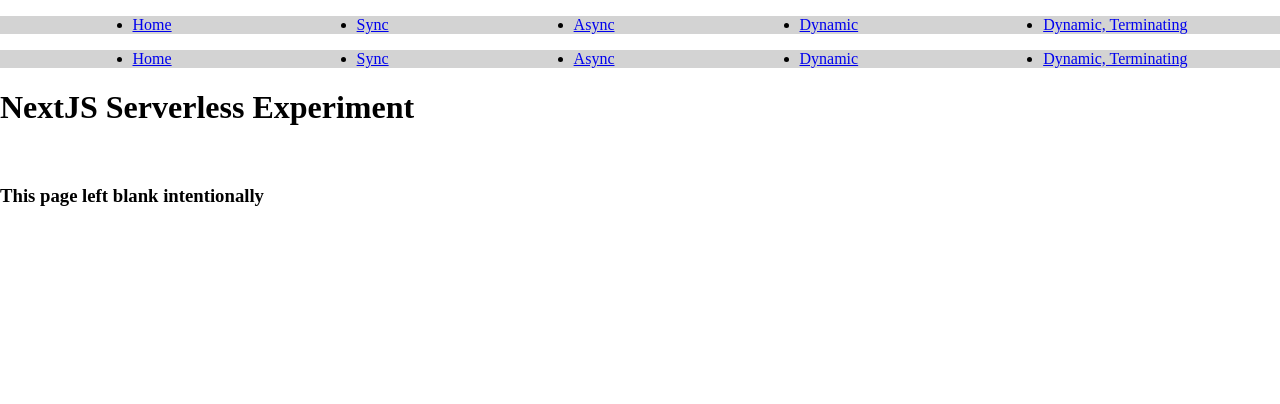
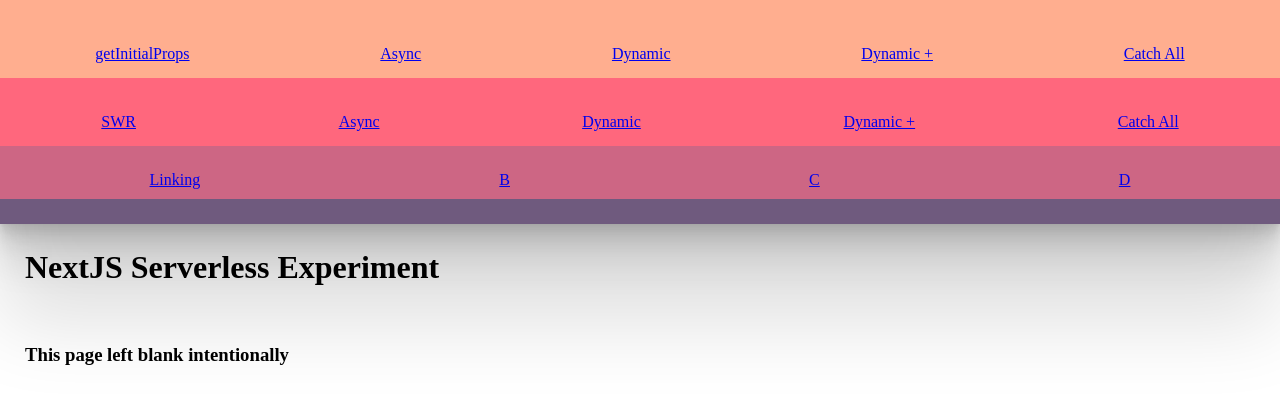
Before and after one commit to EricCatlin/next-lambda, a Next.js app: page / in a window 1280 px wide. Shown: the top 404 px of the page. Built offline with nearby package versions, Linux system fonts and the light colour scheme.

Commit message:
Update Nav and Layout

```diff
--- a/components/Layout.js
+++ b/components/Layout.js
@@ -1,10 +1,15 @@
 import { Nav } from "../components/Nav";
 const Layout = ({ children }) => {
   return (
-    <>
+    <div className="">
       <Nav></Nav>
-      {children}
-    </>
+      <div
+
+        style={{ margin: "25px" }}
+      >
+        {children}
+      </div>
+    </div>
   );
 };
 
--- a/components/Nav.js
+++ b/components/Nav.js
@@ -1,16 +1,14 @@
 import Link from "next/link";
 
 const Nav = () => (
-  <>
-    <ul style={{ flexBasis: 'row', display: 'flex', justifyContent: 'space-around', backgroundColor: 'lightgrey' }}>
-      <li>
-        <Link href="/">
-          <a>Home</a>
-        </Link>
-      </li>
+  <div className="elevated">
+    <div
+      className="row sunrise-1-background"
+      style={{ listStyle: "none", paddingBottom: "15px", paddingTop: "45px" }}
+    >
       <li>
         <Link href="/ui/rendered/sync">
-          <a>Sync</a>
+          <a>getInitialProps</a>
         </Link>
       </li>
       <li>
@@ -24,20 +22,23 @@ const Nav = () => (
         </Link>
       </li>
       <li>
-        <Link href="/ui/rendered/dynamic/WHAT/sub">
-          <a>Dynamic, Terminating</a>
-        </Link>
-      </li>
-    </ul>
-    <ul style={{ flexBasis: 'row', display: 'flex', justifyContent: 'space-around', backgroundColor: 'lightgrey' }}>
-      <li>
-        <Link href="/">
-          <a>Home</a>
+        <Link href="/ui/rendered/dynamic/sub">
+          <a>Dynamic +</a>
         </Link>
       </li>
       <li>
+        <Link href="/ui/rendered/dynamic/catchall/a/b/c/d/e/f">
+          <a>Catch All</a>
+        </Link>
+      </li>
+    </div>
+    <div
+      className="row sunrise-2-background"
+      style={{ listStyle: "none", paddingBottom: "15px", paddingTop: "35px" }}
+    >
+      <li>
         <Link href="/ui/swr/sync">
-          <a>Sync</a>
+          <a>SWR</a>
         </Link>
       </li>
       <li>
@@ -51,11 +52,45 @@ const Nav = () => (
         </Link>
       </li>
       <li>
-        <Link href="/ui/swr/dynamic/WHAT/sub">
-          <a>Dynamic, Terminating</a>
+        <Link href="/ui/swr/dynamic/sub">
+          <a>Dynamic +</a>
         </Link>
       </li>
-    </ul>
-  </>
+      <li>
+        <Link href="/ui/swr/dynamic/catchall/a/b/c/d/e/f">
+          <a>Catch All</a>
+        </Link>
+      </li>
+    </div>
+    <div
+      className="row sunrise-3-background"
+      style={{ listStyle: "none", paddingBottom: "10px", paddingTop: "25px" }}
+    >
+      <li>
+        <Link href="/ui/linking/a">
+          <a>Linking</a>
+        </Link>
+      </li>
+      <li>
+        <Link href="/ui/linking/b">
+          <a>B</a>
+        </Link>
+      </li>
+      <li>
+        <Link href="/ui/linking/[c]" as={`/ui/linking/${'c'}`}>
+          <a>C</a>
+        </Link>
+      </li>
+      <li>
+        <Link href="/ui/linking/d?question='how did you get here'&answer='you clicked a link'">
+          <a>D</a>
+        </Link>
+      </li>
+    </div>
+    <div
+      className="row sunrise-4-background sunrise-1-text "
+      style={{ listStyle: "none", paddingBottom: "10px", paddingTop: "15px" }}
+    ></div>
+  </div>
 );
-export { Nav }
+export { Nav };
```
